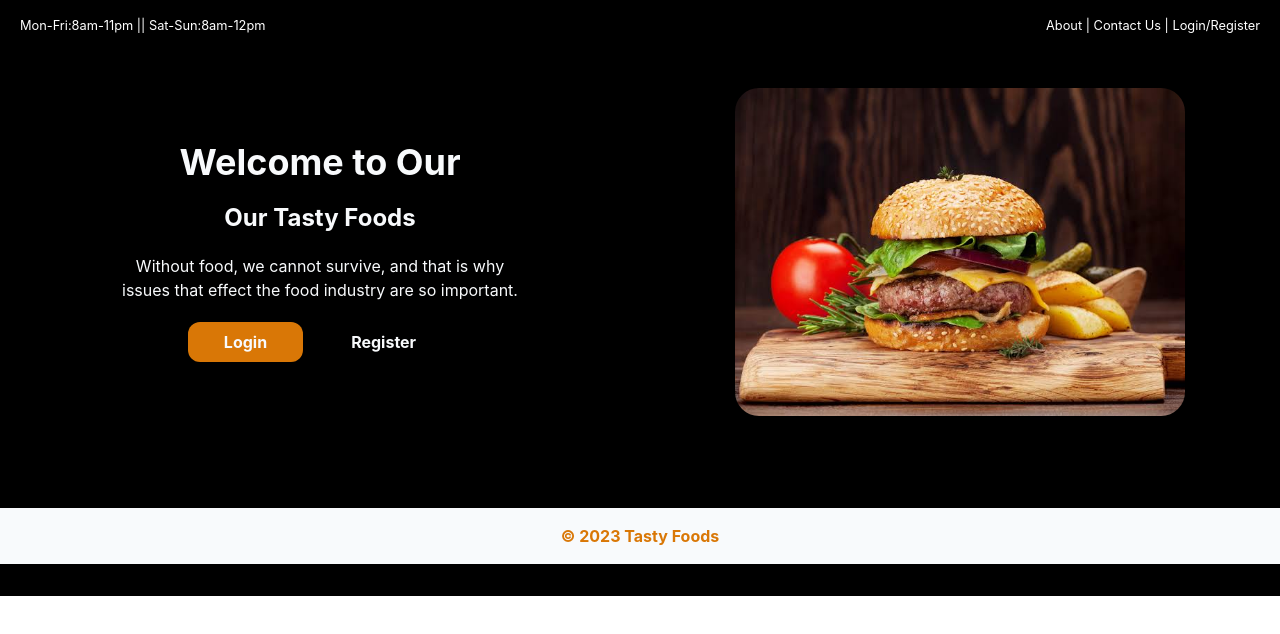
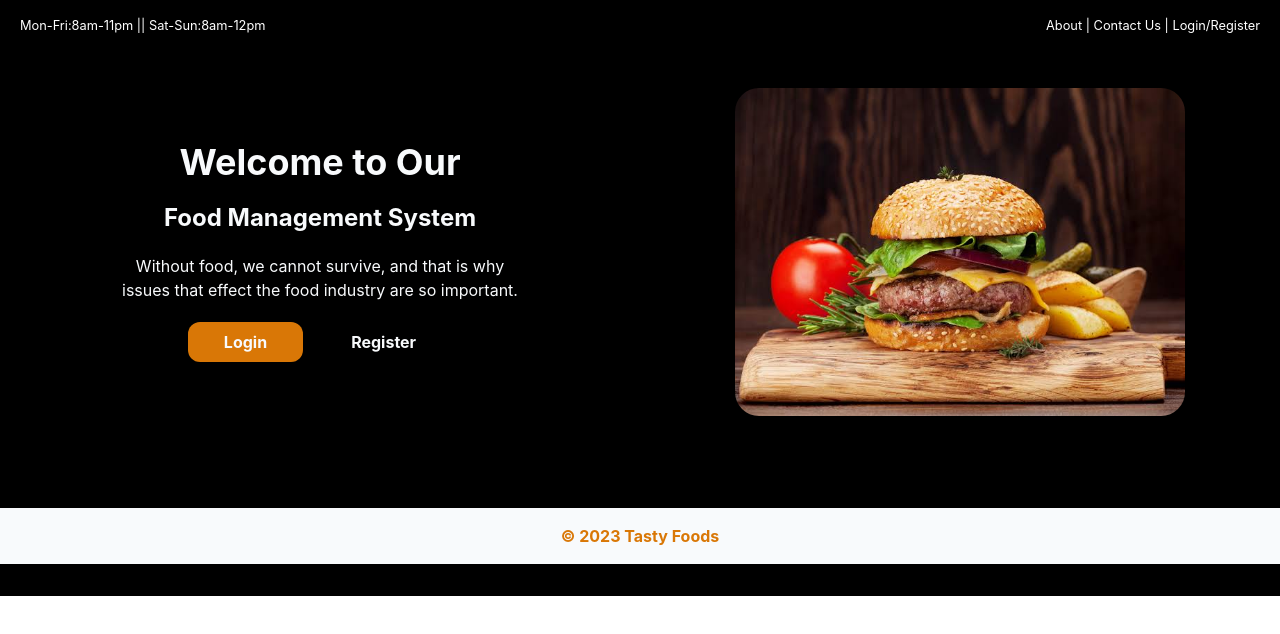
Before and after one commit to Fahyvor/food-management, a React (Create React App) app: page / in a window 1280 px wide. Shown: the top 634 px of the page. Built offline with nearby package versions, Linux system fonts and the light colour scheme.

Commit message:
food management system

```diff
--- a/src/Homepage/Homepage.js
+++ b/src/Homepage/Homepage.js
@@ -22,7 +22,7 @@
             px-5 py-5 text-center flex flex-col items-center gap-5 justify-center'>
                 <h1 className='font-bold
                 text-4xl'>Welcome to Our</h1>
-                <h1 className='text-2xl font-bold'>Our Tasty Foods</h1>
+                <h1 className='text-2xl font-bold'>Food Management System</h1>
                 <p className='w-2/3'>Without food, we cannot survive, and that is why
                     issues that effect the food industry are so important.
                 </p>
```
